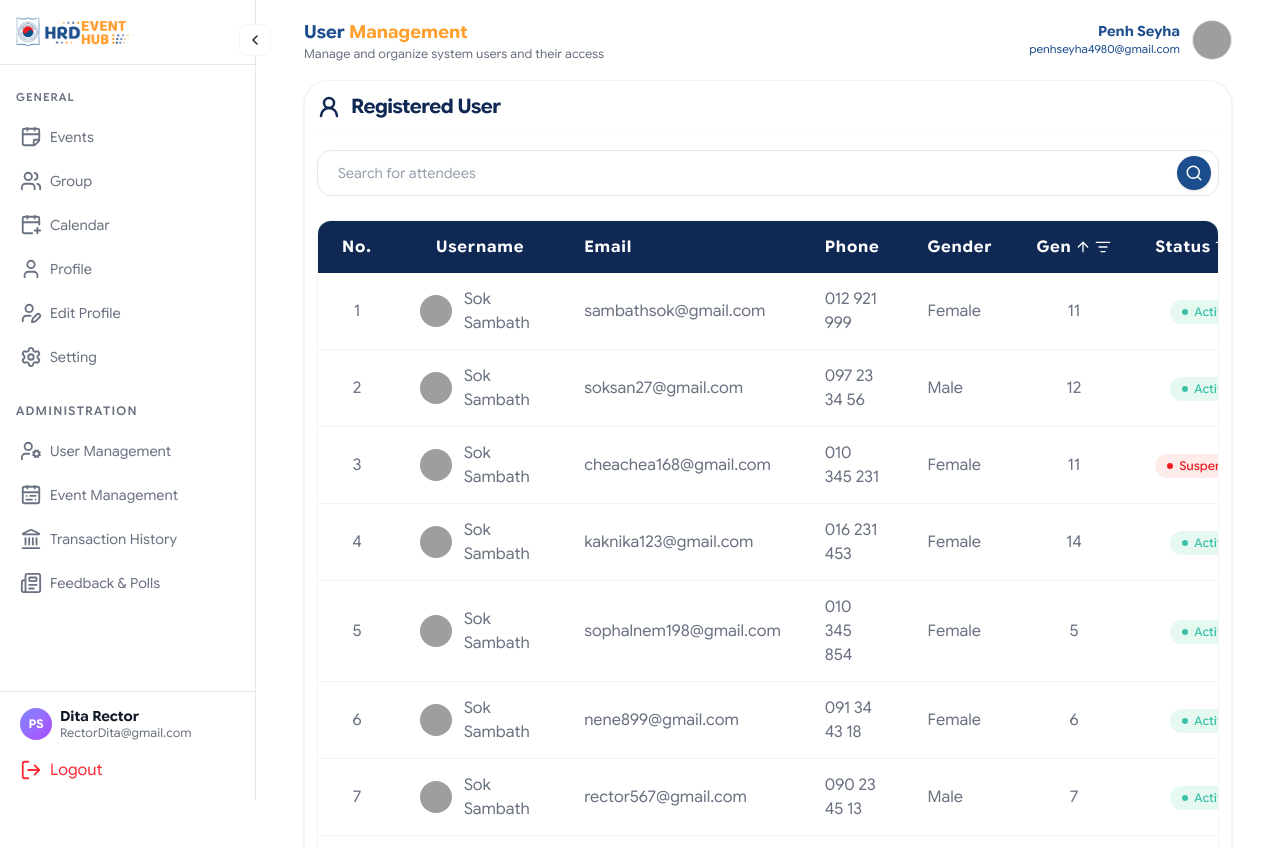
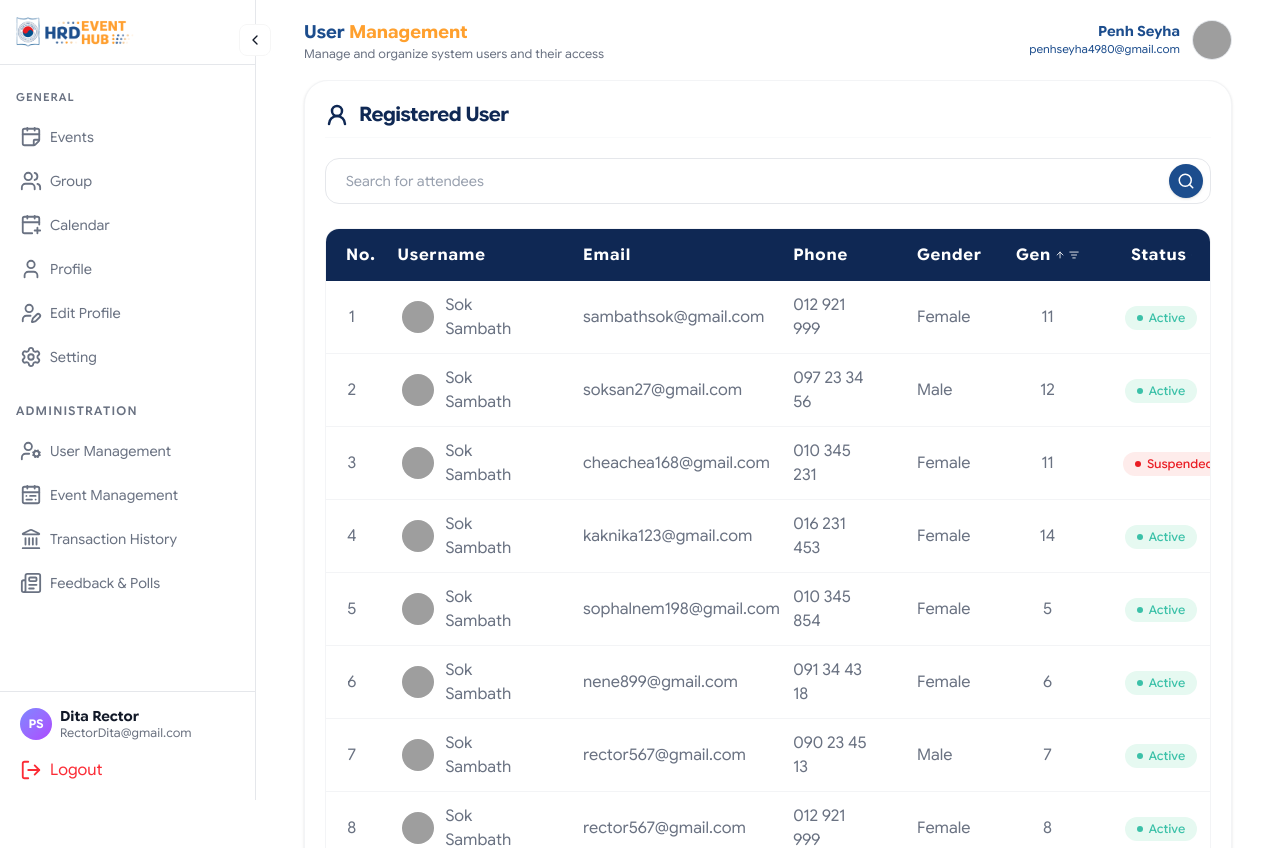
Before and after one commit to joinlyhov-sketch/hrdeventhub-portfolio, a Next.js app: page /user-management in a window 1280 px wide. Shown: the top 848 px of the page. Built offline with nearby package versions, Linux system fonts and the light colour scheme; grey boxes are pictures that could not be loaded.

Commit message:
user-management-update-style2

```diff
--- a/app/(dashboard)/user-management/page.tsx
+++ b/app/(dashboard)/user-management/page.tsx
@@ -24,7 +24,7 @@ export default async function UserManagementPage() {
   const initialUsers = await fetchUsers();
 
   return (
-    <div className="w-full max-w-[1400px] mx-auto my-auto p-3 bg-white rounded-3xl border border-gray-100 shadow-sm space-y-5">
+    <div className="w-full max-w-full mx-auto my-auto p-5 bg-white rounded-3xl border border-gray-100 shadow-sm space-y-5">
       <div className="flex items-center gap-2.5 text-secondary border-b border-gray-50 pb-2">
         <User2 size={24} className="stroke-[2.5]" />
         <h2 className="text-xl font-bold tracking-tight">Registered User</h2>
--- a/components/dashboard/pop-up/EditRoleModal.tsx
+++ b/components/dashboard/pop-up/EditRoleModal.tsx
@@ -35,7 +35,7 @@ export default function EditRoleModal({
           <button
             type="button"
             onClick={onClose}
-            className="text-slate-400 hover:text-slate-600 transition-colors"
+            className="text-slate-400 hover:text-red-500 transition-colors"
           >
             <X size={20} />
           </button>
--- a/components/dashboard/pop-up/ReactivateModal.tsx
+++ b/components/dashboard/pop-up/ReactivateModal.tsx
@@ -23,15 +23,14 @@ export default function ReactivateModal({ user, onClose, onConfirm }: Reactivate
               <p className="text-xs text-slate-400 font-medium">{user.email}</p>
             </div>
           </div>
-          <button type="button" onClick={onClose} className="text-slate-400 hover:text-slate-600 transition-colors">
+          <button type="button" onClick={onClose} className="text-slate-400 hover:text-red-500 transition-colors">
             <X size={20} />
           </button>
         </div>
 
-        {/* Modal Content Body */}
         <div className="p-10 flex flex-col items-center text-center space-y-6">
           <div className="w-16 h-16 bg-[#E6F9F1] rounded-full flex items-center justify-center border border-[#CCF4E3]">
-            <CheckCircle2 className="w-8 h-8 text-[#00B074]" />
+            <CheckCircle2 className="w-8 h-8 text-subtle" />
           </div>
 
           <div className="space-y-3 w-full">
@@ -45,7 +44,6 @@ export default function ReactivateModal({ user, onClose, onConfirm }: Reactivate
             </p>
           </div>
 
-          {/* Action Trigger Buttons */}
           <div className="flex items-center justify-center gap-4 pt-4 w-full">
             <button
               type="button"
--- a/components/dashboard/user-management/UserRow.tsx
+++ b/components/dashboard/user-management/UserRow.tsx
@@ -17,10 +17,10 @@ export default function UserRow({
 
   return (
     <tr className="border-b border-gray-100 hover:bg-gray-50/50 transition-colors">
-      <td className="px-6 py-3.5 text-desc text-gray-500 text-center ">
+      <td className="px-5 py-3 text-desc text-gray-500 text-center ">
         {user.no}
       </td>
-      <td className="px-6 py-3.5 text-desc text-gray-500">
+      <td className="px-6 py-3 text-desc text-gray-500">
         <div className="flex items-center gap-3">
           <img
             src={user.avatar}
@@ -30,13 +30,13 @@ export default function UserRow({
           <span className="text-desc text-gray-500">{user.username}</span>
         </div>
       </td>
-      <td className="px-5 py-3.5 text-desc text-gray-500 ">{user.email}</td>
-      <td className="px-6 py-3.5 text-desc text-gray-500 ">{user.phone}</td>
-      <td className="px-6 py-3.5 text-desc text-gray-500 ">{user.gender}</td>
-      <td className="px-5 py-3.5 text-desc text-gray-500 text-center">
+      <td className="px-5 py-3 text-desc text-gray-500 ">{user.email}</td>
+      <td className="px-6 py-3 text-desc text-gray-500 ">{user.phone}</td>
+      <td className="px-6 py-3 text-desc text-gray-500 ">{user.gender}</td>
+      <td className="px-5 py-3 text-desc text-gray-500 text-center">
         {user.gen}
       </td>
-      <td className="px-6 py-3.5 text-desc text-gray-500 text-center">
+      <td className="px-6 py-3 text-desc text-gray-500 text-center">
         <span
           className={`inline-flex items-center gap-1.5 px-3 py-1 rounded-full text-xs font-medium ${
             isActive
@@ -50,7 +50,7 @@ export default function UserRow({
           {user.status}
         </span>
       </td>
-      <td className="px-6 py-3.5 text-sm">
+      <td className="px-6 py-3 text-sm">
         <div className="flex items-center gap-4">
           <button
             type="button"
--- a/components/dashboard/user-management/UserTable.tsx
+++ b/components/dashboard/user-management/UserTable.tsx
@@ -85,36 +85,39 @@ export default function UserTableClient({
         </button>
       </div>
 
-      <div className="w-full overflow-x-auto rounded-xl border border-gray-100">
-        <table className="w-full text-left border-collapse min-w-full">
+      {/* 1. Added minimum height to wrapper to prevent page jumping layout shifts */}
+      <div className="w-full overflow-x-auto rounded-xl border border-gray-100 min-h-[580px] bg-white">
+
+        {/* 2. Added 'table-fixed' to freeze cell columns from shifting sizes dynamically */}
+        <table className="w-full text-left border-collapse min-w-[1000px] table-fixed">
           <thead>
-            <tr className="bg-secondary text-white">
-              <th className="px-6 py-3.5 text-desc-semibold tracking-wider text-center">
+            <tr className="bg-secondary text-white h-[52px]">
+              <th className="px-5 py-3 text-desc-semibold tracking-wider text-center w-[5%]">
                 No.
               </th>
-              <th className="px-10 py-3.5 text-desc-semibold tracking-wider">
+              <th className="px-5 py-3 text-desc-semibold tracking-wider w-[18%]">
                 Username
               </th>
-              <th className="px-5 py-3.5 text-desc-semibold tracking-wider">
+              <th className="px-5 py-3 text-desc-semibold tracking-wider w-[20%]">
                 Email
               </th>
-              <th className="px-6 py-3.5 text-desc-semibold tracking-wider">
+              <th className="px-6 py-3 text-desc-semibold tracking-wider w-[12%]">
                 Phone
               </th>
-              <th className="px-6 py-3.5 text-desc-semibold tracking-wider">
+              <th className="px-6 py-3 text-desc-semibold tracking-wider w-[10%]">
                 Gender
               </th>
-              <th className="px-5 py-3.5 text-desc-semibold tracking-wider text-center w-28">
+              <th className="px-5 py-3 text-desc-semibold tracking-wider text-center w-[10%]">
                 <div className="flex items-center justify-center gap-1 cursor-pointer select-none">
                   Gen <ArrowUp size={16} /><ListFilter size={16} />
                 </div>
               </th>
-              <th className="px-6 py-3.5 text-desc-semibold tracking-wider w-36">
+              <th className="px-8 py-3 text-desc-semibold tracking-wider w-[12%]">
                 <div className="flex items-center gap-1 cursor-pointer select-none">
                   Status <ListFilter size={16} />
                 </div>
               </th>
-              <th className="px-6 py-3.5 text-desc-semibold tracking-wider w-24">
+              <th className="px-6 py-3 text-desc-semibold tracking-wider w-[10%]">
                 Action
               </th>
             </tr>
@@ -130,7 +133,7 @@ export default function UserTableClient({
                 />
               ))
             ) : (
-              <tr>
+              <tr className="h-[520px]">
                 <td colSpan={8} className="px-6 py-16 text-center">
                   <div className="flex flex-col items-center justify-center space-y-3">
                     <div className="w-12 h-12 rounded-full bg-slate-50 flex items-center justify-center text-slate-400 border border-slate-100">
```
Also changed, not shown: app/not-found.tsx (+10 -9 lines).
